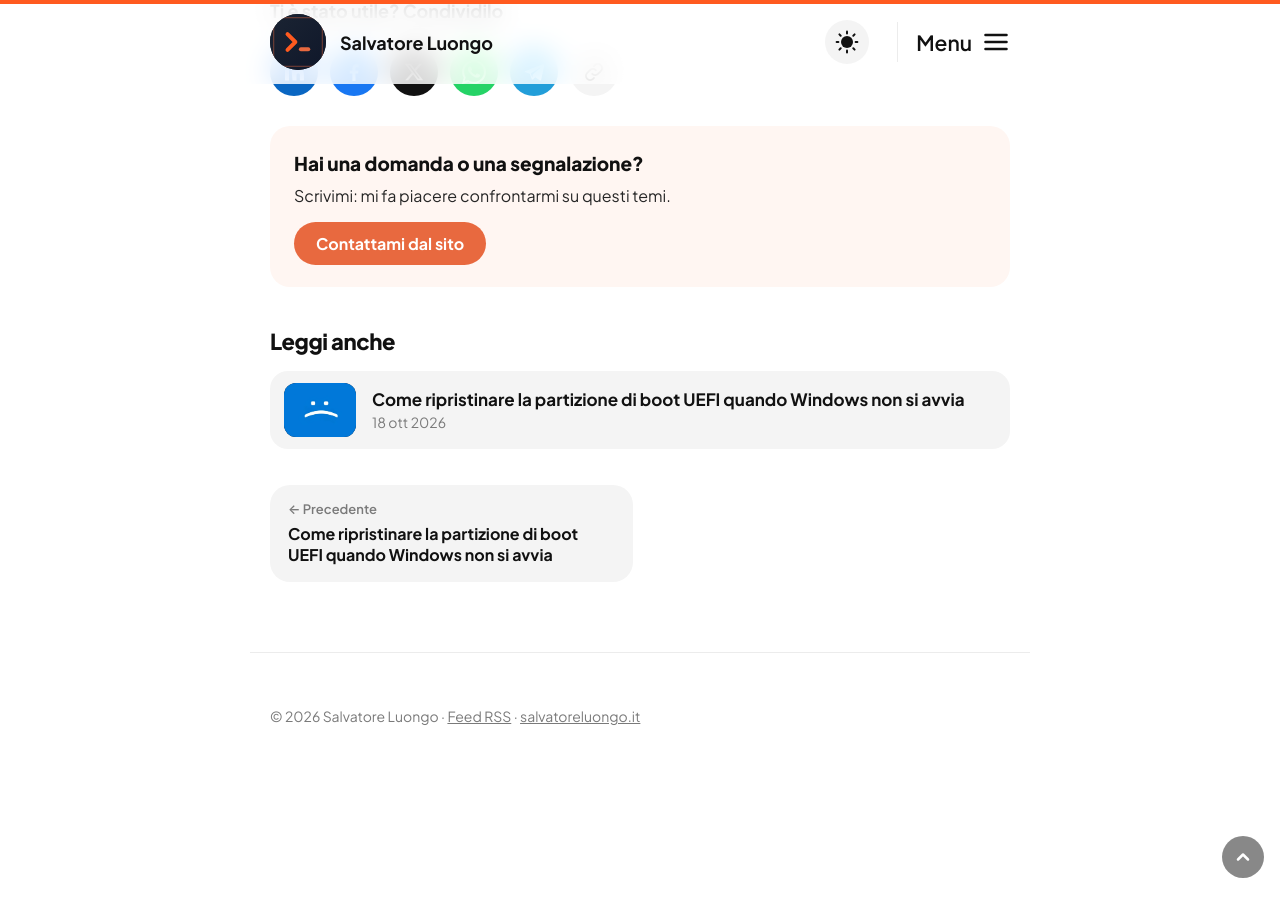
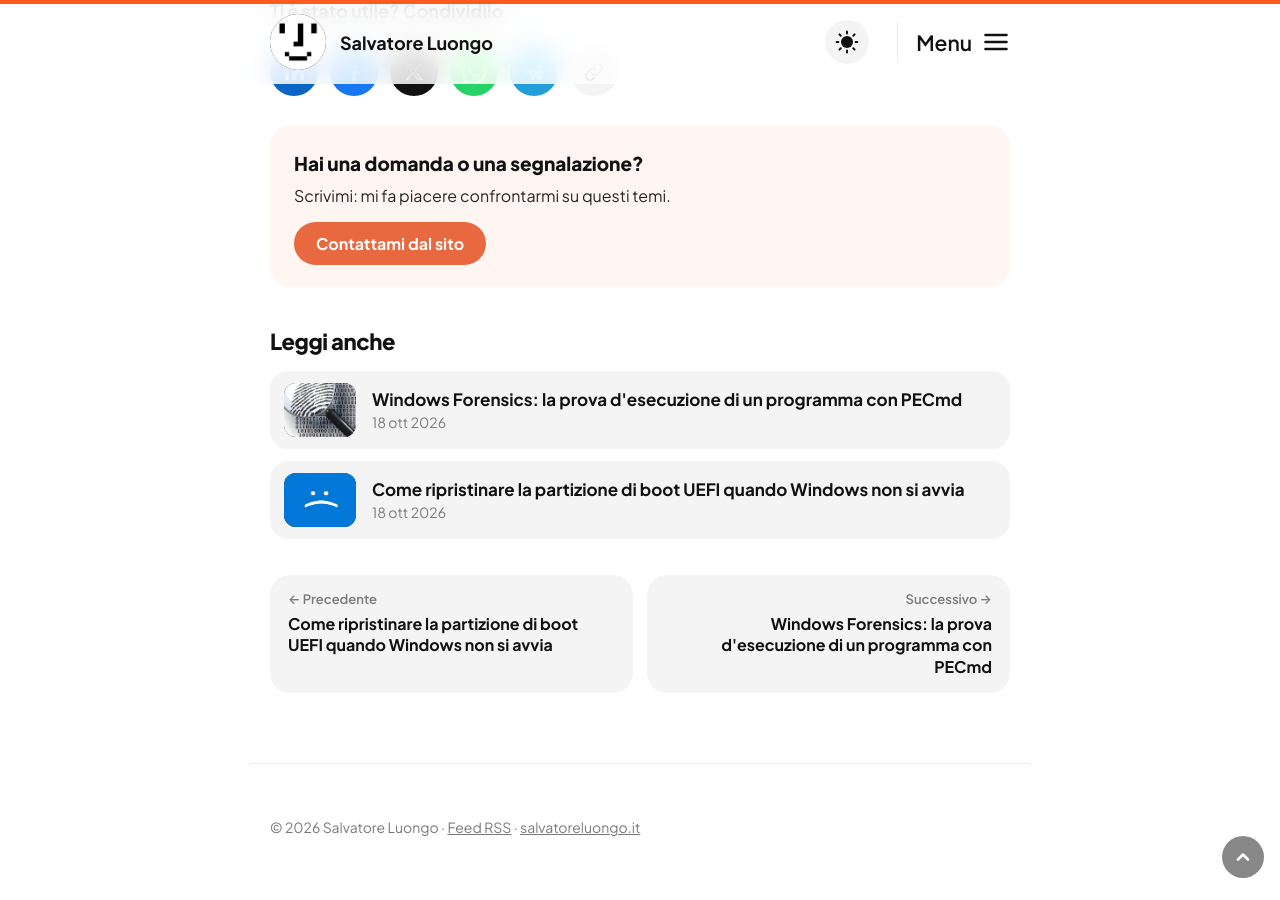
Before and after one commit to salvatoreluongo/blog, a Jekyll site: the page built from _posts/2026-10-18-stampare-automaticamente-email-allegati-outlook.md, in a window 1280 px wide and 900 px high, scrolled down 7701 px. Built offline with Jekyll 4.4.1, drawn with Linux system fonts in a browser that asks for light colours; part of the change alters nothing that is shown.

Commit message:
Nuovo articolo (Windows Forensics con PECmd) e nuovo avatar
- immagine del profilo: faccina pixel (avatar.png), ritagliata e centrata
- nuovo articolo: 'Windows Forensics: la prova d'esecuzione di un programma con PECmd' con i 5 screenshot (Prefetch, EZ tools, file .pf, output PECmd)
- categorie: Windows / Forensics

Co-Authored-By: Claude Opus 4.8 <noreply@anthropic.com>
Claude-Session: https://claude.ai/code/session_01FB3ghLAwhiJrxPupN6Eiuj

````diff
--- a/_config.yml
+++ b/_config.yml
@@ -9,9 +9,8 @@ timezone: Europe/Rome
 
 author:
   name: "Salvatore Luongo"
-  # Logo grafico ispirato al terminale (file in assets/img/avatar.svg).
-  # Per tornare alla foto del profilo GitHub: https://github.com/salvatoreluongo.png
-  avatar: "/assets/img/avatar.svg"
+  # Immagine del profilo (faccina pixel). Alternative in assets/img/: avatar.svg (logo terminale).
+  avatar: "/assets/img/avatar.png"
   url: "https://salvatoreluongo.it"
   # Email per il contatto diretto a fine articolo (lascia "" per usare il link al sito)
   email: ""
--- /dev/null
+++ b/_posts/2026-10-18-windows-forensics-prova-esecuzione-pecmd.md
@@ -0,0 +1,104 @@
+---
+title: "Windows Forensics: la prova d'esecuzione di un programma con PECmd"
+date: 2026-10-18 18:00:00 +0200
+categories: [Windows, Forensics]
+image: /assets/img/pecmd/cover.png
+description: "Un programma è stato eseguito su quel PC? Quante volte e quando? I file Prefetch di Windows lo sanno, e con PECmd di Eric Zimmerman si leggono in pochi secondi."
+published: true
+---
+
+In un'analisi forense, le tracce che un sistema lascia dietro di sé valgono più di mille parole. Windows, in particolare, registra un'enorme quantità di informazioni su ciò che succede al suo interno, spesso senza che l'utente ne sia consapevole. Una di queste tracce è la **prova d'esecuzione**: la possibilità di dimostrare che un certo programma è stato lanciato, quante volte e in quali momenti.
+
+In questo articolo vediamo come ottenerla a partire dai file **Prefetch**, usando **PECmd**, uno strumento della nota suite di Eric Zimmerman, punto di riferimento per chi fa Windows forensics.
+
+## Cos'è il Prefetch
+
+Il **Prefetch** è una funzione di Windows nata con Windows XP per un motivo tutt'altro che investigativo: **velocizzare l'avvio dei programmi**. Ogni volta che esegui un'applicazione, Windows registra quali file e librerie carica nei primi secondi e li annota in un piccolo file con estensione `.pf`, dentro la cartella `C:\Windows\Prefetch`. Alla successiva esecuzione, il sistema usa quelle informazioni per precaricare il necessario e partire più in fretta.
+
+Per noi, però, quel file diventa qualcosa di molto più interessante: la **firma del fatto che quel programma è stato eseguito**.
+
+## Perché è importante in forensics
+
+Dal punto di vista investigativo, il Prefetch è una miniera. Da quei file possiamo:
+
+- **ricostruire l'attività dell'utente**, perché ogni `.pf` conferma che un dato eseguibile è stato avviato, con tanto di numero di esecuzioni;
+- **individuare l'attività di un attaccante**, per esempio un eseguibile malevolo lanciato sulla macchina, anche se poi è stato cancellato: il Prefetch può restare;
+- **costruire una timeline**, incrociando le date di creazione e di ultimo accesso con gli orari di esecuzione registrati.
+
+## Cos'è PECmd
+
+**PECmd** è uno strumento open source da riga di comando, scritto da Eric Zimmerman, che legge e interpreta i file Prefetch. Al posto di un dato grezzo e illeggibile, ci restituisce in chiaro il percorso dell'eseguibile, il **numero di esecuzioni**, gli **orari** delle ultime volte in cui è stato lanciato e le informazioni sui volumi coinvolti.
+
+Per funzionare richiede il **.NET Framework 4.5 o successivo**, praticamente sempre presente su un Windows moderno.
+
+## Esempio pratico
+
+### 1. Scaricare lo strumento
+
+PECmd si scarica dal sito degli strumenti di Eric Zimmerman. Nella tabella cerca la riga **PECmd** e scarica la versione che ti serve.
+
+![Nella tabella degli strumenti di Eric Zimmerman, scarica PECmd](/blog/assets/img/pecmd/01-ez-tools.png)
+*Nella tabella degli strumenti di Eric Zimmerman, scarica PECmd*
+
+Estrai l'archivio in una cartella (nel mio caso sul Desktop) e apri un **Prompt dei comandi come amministratore**. Spostati nella cartella dello strumento e lancialo senza argomenti per vederne le opzioni:
+
+```
+cd C:\Users\Salvatore Luongo\Desktop\PECmd
+PECmd.exe
+```
+
+### 2. Dove vivono i file Prefetch
+
+I file Prefetch si trovano tutti in `C:\Windows\Prefetch` e hanno estensione `.pf`. Il nome segue uno schema preciso: il **nome dell'eseguibile**, un trattino e un **codice esadecimale**. Quel codice è un hash calcolato a partire dal percorso da cui il programma è stato avviato (la funzione di hash cambia a seconda della versione di Windows).
+
+![La cartella C:\Windows\Prefetch contiene un file .pf per ogni programma eseguito](/blog/assets/img/pecmd/02-prefetch-folder.png)
+*La cartella `C:\Windows\Prefetch` contiene un file `.pf` per ogni programma eseguito*
+
+Prendiamo come esempio la Calcolatrice di Windows:
+
+![Il file Prefetch della Calcolatrice: CALCULATORAPP.EXE-0152CFED.pf](/blog/assets/img/pecmd/03-calculator-pf.png)
+*Il file Prefetch della Calcolatrice: `CALCULATORAPP.EXE-0152CFED.pf`*
+
+### 3. Analizzare un singolo file
+
+Per leggere un file Prefetch si usa l'opzione `-f` seguita dal percorso del `.pf`:
+
+```
+PECmd.exe -f C:\Windows\Prefetch\CALCULATORAPP.EXE-0152CFED.pf
+```
+
+Il risultato è tutto quello che ci serve, in chiaro:
+
+![L'output di PECmd: nome dell'eseguibile, numero di esecuzioni, orari e volumi](/blog/assets/img/pecmd/04-pecmd-output.png)
+*L'output di PECmd: nome dell'eseguibile, numero di esecuzioni, orari e volumi*
+
+Nell'esempio PECmd ci dice che la Calcolatrice:
+
+- è stata **eseguita 7 volte** (`Run count: 7`);
+- è stata lanciata l'**ultima volta** il 2 aprile 2024 alle 13:41 (`Last run`);
+- riporta anche gli **orari delle esecuzioni precedenti** (`Other run times`), perfetti per costruire una timeline;
+- mostra le **date di creazione, modifica e ultimo accesso** del file Prefetch e le **informazioni sul volume** (numero di serie, data di creazione).
+
+Se vuoi conservare il risultato — cosa quasi obbligatoria in un contesto forense — puoi esportarlo in CSV aggiungendo `--csv` e una cartella di destinazione:
+
+```
+PECmd.exe -f C:\Windows\Prefetch\CALCULATORAPP.EXE-0152CFED.pf --csv C:\Temp
+```
+
+### 4. Analizzare l'intera cartella
+
+Quando non cerchi un singolo programma ma vuoi una fotografia di **tutto** ciò che è stato eseguito, usa l'opzione `-d` (directory) puntando all'intera cartella Prefetch, sempre con esportazione in CSV:
+
+```
+PECmd.exe -d C:\Windows\Prefetch --csv C:\Temp
+```
+
+In pochi secondi ottieni un foglio con l'elenco completo dei programmi eseguiti, pronto da ordinare e filtrare.
+
+## Qualche nota utile
+
+- Il Prefetch è **attivo per impostazione predefinita sulle workstation**, ma **non sui server**, dove di solito è disabilitato.
+- C'è un **limite al numero di file** conservati: da Windows XP a Windows 7 erano al massimo **128**, da Windows 8 in poi si sale fino a **1024**. Oltre quel numero, i file più vecchi vengono sovrascritti: per questo il Prefetch racconta l'attività *recente*, non tutta la storia del sistema.
+- L'assenza di un file Prefetch **non** prova che un programma non sia mai stato eseguito: potrebbe essere stato rimosso, oppure il Prefetch potrebbe essere disattivato.
+
+Con un solo comando, insomma, siamo passati da un file binario indecifrabile a una prova concreta: *quel programma è stato eseguito, 7 volte, e l'ultima è stata il 2 aprile alle 13:41*. È questo il bello della Windows forensics.
````
Also changed, not shown: assets/img/avatar.png (added), assets/img/pecmd/01-ez-tools.png (added), assets/img/pecmd/02-prefetch-folder.png (added), assets/img/pecmd/03-calculator-pf.png (added), assets/img/pecmd/04-pecmd-output.png (added), assets/img/pecmd/cover.png (added).
